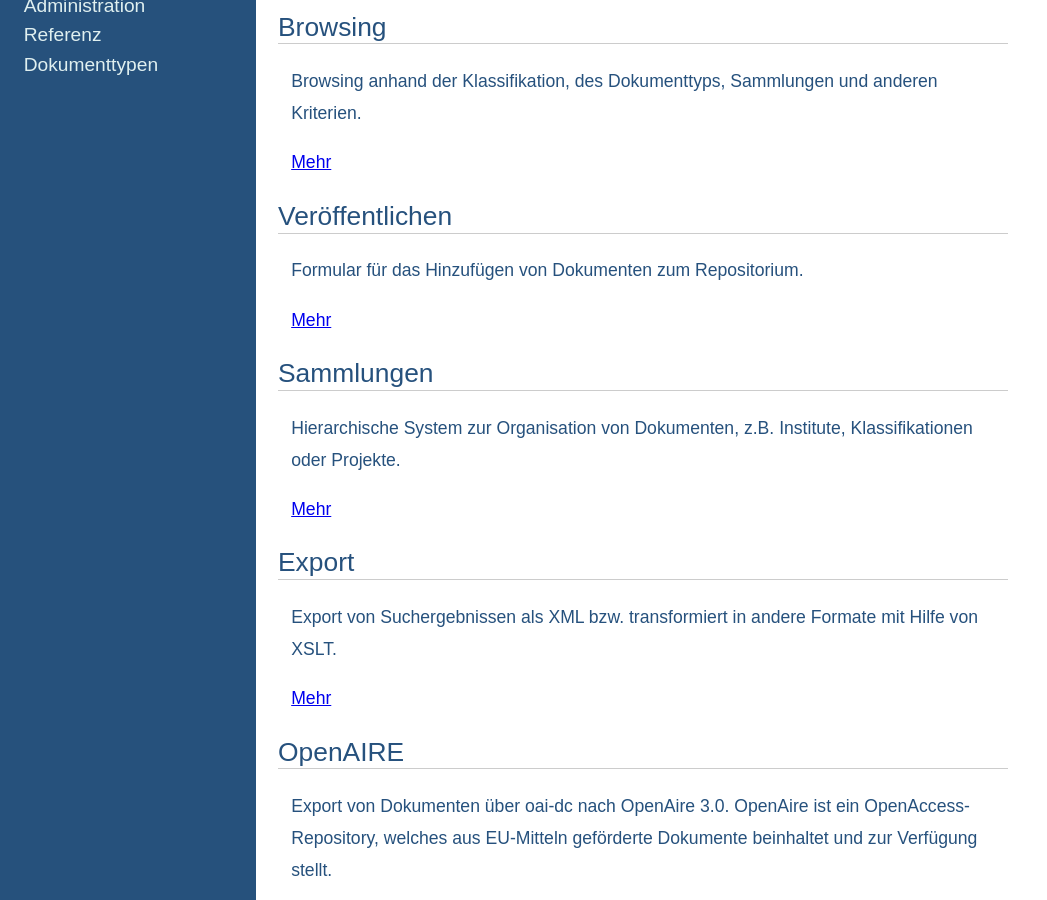
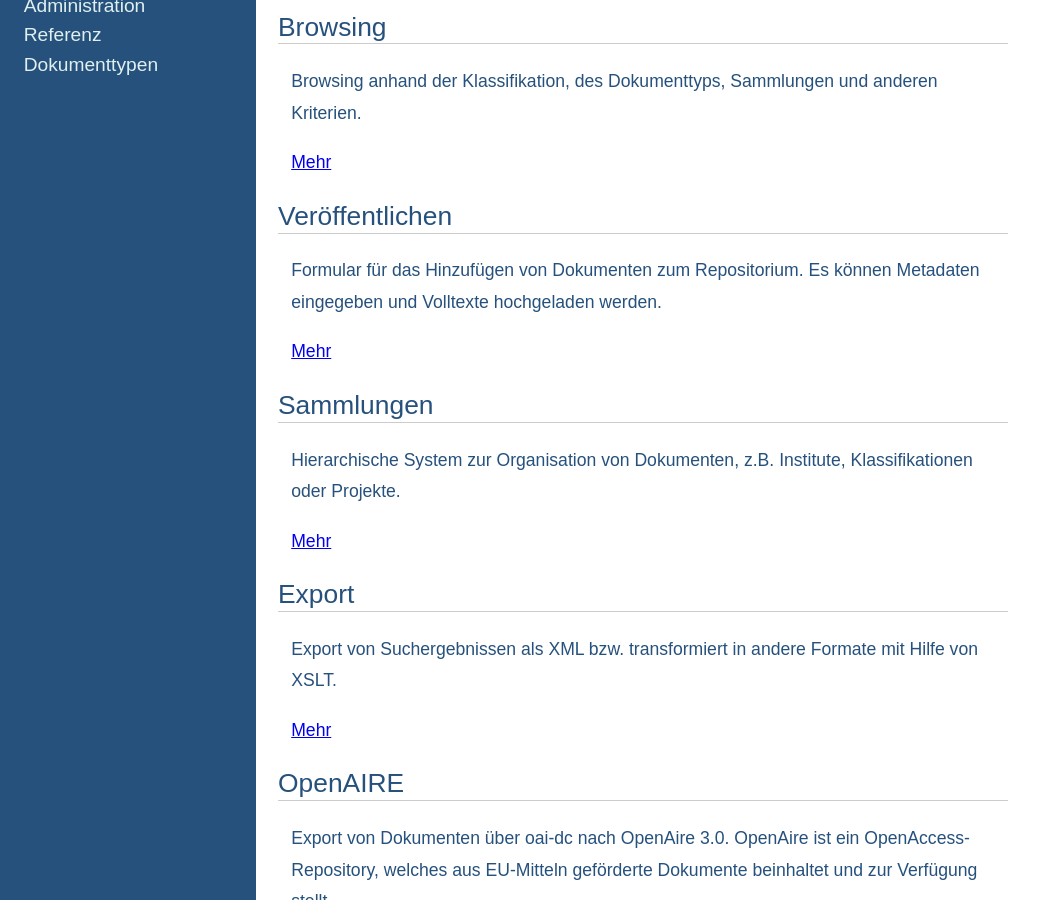
Before and after one commit to OPUS4/userdoc, a Jekyll site: the page built from features/index.md, in a window 1280 px wide and 900 px high, scrolled down 489 px. Shown: the whole window, without its empty margins (0-1047 px from the left). Built offline with Jekyll 4.4.1, drawn with Linux system fonts in a browser that asks for light colours.

Commit message:
#4 Veroeffentlichen ueberarbeitet.

```diff
--- a/features/index.md
+++ b/features/index.md
@@ -23,7 +23,8 @@ Browsing anhand der Klassifikation, des Dokumenttyps, Sammlungen und anderen Kri
 
 ## Veröffentlichen
 
-Formular für das Hinzufügen von Dokumenten zum Repositorium.
+Formular für das Hinzufügen von Dokumenten zum Repositorium. Es können Metadaten eingegeben und Volltexte
+hochgeladen werden.
 
 [Mehr](publish.html)
 
```
Also changed, not shown: features/publish.md (+18 -11 lines).
